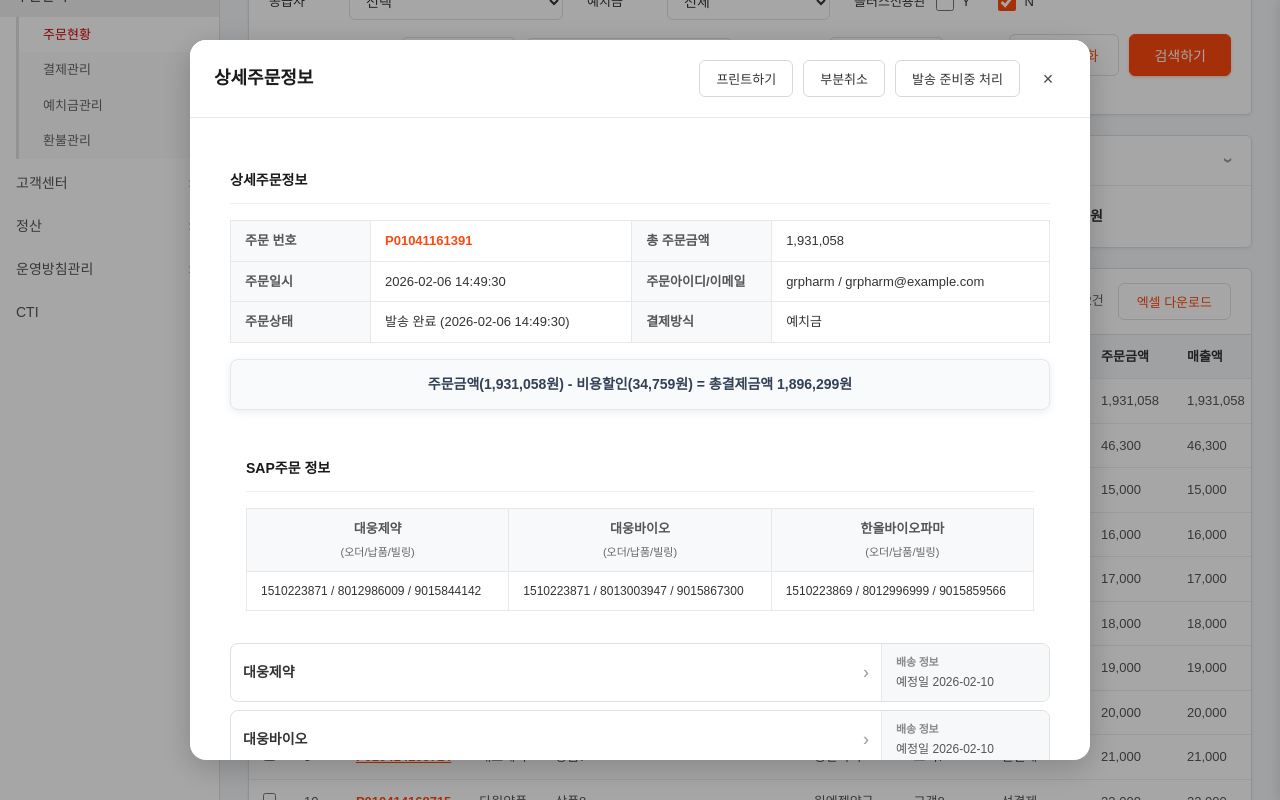
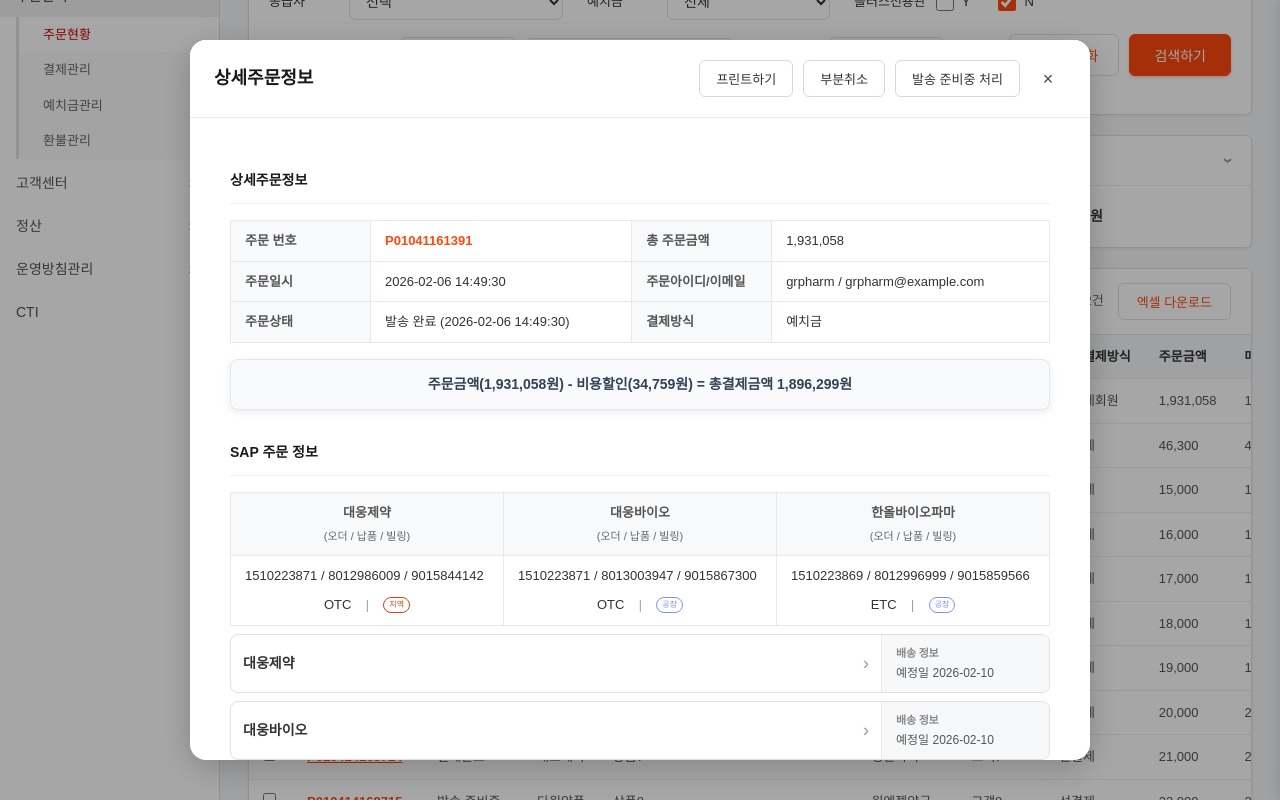
Before and after one commit to JOOMINSE0/Admin, a React (Vite) app: page /order/status in a window 1280 px wide. Both pictures are taken after a click on the button "P01041161391". Shown: the part 430-1230 px from the top of the page. Built offline with nearby package versions, Linux system fonts and the light colour scheme.

Commit message:
feat: SAP 주문 정보 구조 수정

```diff
--- a/src/components/OrderDetailModal.module.css
+++ b/src/components/OrderDetailModal.module.css
@@ -516,7 +516,54 @@
   color: #666;
 }
 
+.sapOrderNoCellWrap {
+  display: flex;
+  flex-direction: column;
+  align-items: flex-start;
+  gap: 6px;
+  width: 100%;
+}
+
+.sapOrderNoCellLeft {
+  display: flex;
+  flex-direction: column;
+  gap: 2px;
+  line-height: 1.4;
+  font-size: 13px;
+  white-space: nowrap;
+}
+
+.sapOrderNoCellRight {
+  display: flex;
+  align-items: center;
+  justify-content: center;
+  gap: 10px;
+  flex-shrink: 0;
+  min-width: 4em;
+  white-space: nowrap;
+  width: 100%;
+}
+
+.sapOrderNoCategory {
+  font-size: 13px;
+  font-weight: 500;
+  color: #333;
+  white-space: nowrap;
+}
+
+.sapOrderNoCellSep {
+  color: #999;
+  font-size: 12px;
+  text-align: center;
+  flex-shrink: 0;
+  width: 1em;
+}
+
 .sapOrderNoValues {
+  display: flex;
+  flex-direction: column;
+  align-items: flex-start;
+  gap: 6px;
   line-height: 1.5;
 }
 
@@ -681,15 +728,15 @@
 .supplierCellInner {
   display: flex;
   flex-direction: column;
-  align-items: flex-start;
+  align-items: center;
   gap: 6px;
 }
 
 .shipmentPillFactory,
 .shipmentPillRegion {
   display: inline-block;
-  padding: 4px 10px;
-  font-size: 12px;
+  padding: 2px 5px;
+  font-size: 8px;
   font-weight: 500;
   line-height: 1.3;
   border-radius: 999px;
@@ -732,6 +779,11 @@
   margin-bottom: 16px;
 }
 
+/* SAP 주문 정보: 상세주문정보 sectionBody 안에 있어 상세 주문 정보 테이블과 동일 가로 폭 */
+.sapOrderSection {
+  margin-top: 16px;
+}
+
 .customerTable {
   width: 100%;
   border-collapse: collapse;
@@ -764,10 +816,12 @@
   padding: 8px 0;
 }
 
-.memoDesc {
-  font-size: 12px;
-  color: #666;
-  margin-bottom: 12px;
+.memoTitleHint {
+  margin-left: 10px;
+  font-size: 11px;
+  font-weight: 400;
+  color: #999;
+  line-height: 1.4;
 }
 
 .memoList {
--- a/src/components/OrderDetailModal.tsx
+++ b/src/components/OrderDetailModal.tsx
@@ -22,6 +22,12 @@ function parseSapOrderNo(raw: string): { order: string; delivery: string; billin
   }
 }
 
+/** SAP 라인 앞부분에서 OTC/ETC 추출 (예: "OTC(제): ..." → "OTC", "ETC(바): ..." → "ETC") */
+function parseSapCategoryFromLine(line: string): 'OTC' | 'ETC' | null {
+  const m = line.trim().match(/^(OTC|ETC)/i)
+  return m ? (m[1].toUpperCase() as 'OTC' | 'ETC') : null
+}
+
 /** 상품 텍스트(상품명/규격 등)에서 [제약 공장 출하(택배)] / [지역 창고 출하(도매 위탁)] 파싱해 출하구분 반환 */
 function getShipmentTypeFromProductText(productSpec: string | undefined): '제약공장 출하' | '지역공장 출하' | '' {
   if (!productSpec || !productSpec.trim()) return ''
@@ -36,6 +42,10 @@ export type OrderDetailData = {
   sapOrderNo: string
   /** 제약사별 SAP주문번호 (키: 공급사명, 값: 해당 SAP번호) */
   sapOrderNoBySupplier?: Record<string, string>
+  /** SAP 공급사별 출하구분 배지 (지역/공장) */
+  sapShipmentTypeBySupplier?: Record<string, '지역' | '공장'>
+  /** SAP 공급사별 구분 (OTC/ETC). 오른쪽에 표시 */
+  sapCategoryBySupplier?: Record<string, 'OTC' | 'ETC'>
   orderDateTime: string
   orderStatus: string
   orderStatusDate: string
@@ -417,9 +427,9 @@ export default function OrderDetailModal({ detail, onClose, currentUserName = '
               const hasSap = sapSuppliers.length > 0
               if (!hasSap) return null
               return (
-                <div className={styles.contentSection}>
+                <div className={styles.sapOrderSection}>
                   <div className={styles.sectionTitleBar}>
-                    <span className={styles.sectionTitle}>SAP주문 정보</span>
+                    <span className={styles.sectionTitle}>SAP 주문 정보</span>
                   </div>
                   <div className={styles.sectionBody}>
                     <table className={`${styles.sapOrderNoInnerTable} ${styles.sapOrderNoEqualCols}`}>
@@ -433,7 +443,7 @@ export default function OrderDetailModal({ detail, onClose, currentUserName = '
                           {sapSuppliers.map((name) => (
                             <th key={name} className={styles.sapOrderNoThCompany}>
                               <div>{name}</div>
-                              <div className={styles.sapOrderNoThLabel}>(오더/납품/빌링)</div>
+                              <div className={styles.sapOrderNoThLabel}>(오더 / 납품 / 빌링)</div>
                             </th>
                           ))}
                         </tr>
@@ -443,15 +453,34 @@ export default function OrderDetailModal({ detail, onClose, currentUserName = '
                           {sapSuppliers.map((name) => {
                             const raw = bySupplier?.[name] ?? singleFallback ?? ''
                             if (!raw || !raw.trim()) return <td key={name} className={styles.sapOrderNoTd}>-</td>
+                            const badgeType = detail.sapShipmentTypeBySupplier?.[name]
                             const lines = raw.split(/\r?\n/).map((l) => l.trim()).filter(Boolean)
                             return (
                               <td key={name} className={styles.sapOrderNoTd}>
                                 {lines.map((line, i) => {
                                   const parsed = parseSapOrderNo(line)
                                   const hasData = parsed.order !== '-' || parsed.delivery !== '-' || parsed.billing !== '-'
+                                  const category = detail.sapCategoryBySupplier?.[name] ?? parseSapCategoryFromLine(line)
                                   return hasData ? (
-                                    <div key={i} className={styles.sapOrderNoValues}>
-                                      {parsed.order} / {parsed.delivery} / {parsed.billing}
+                                    <div key={i} className={styles.sapOrderNoCellWrap}>
+                                      <div className={styles.sapOrderNoCellLeft}>
+                                        {parsed.order} / {parsed.delivery} / {parsed.billing}
+                                      </div>
+                                      {(category != null || badgeType != null) && (
+                                        <div className={styles.sapOrderNoCellRight}>
+                                          {category != null && <span className={styles.sapOrderNoCategory}>{category}</span>}
+                                          {category != null && badgeType != null && <span className={styles.sapOrderNoCellSep}>|</span>}
+                                          {badgeType != null && (
+                                            <span
+                                              className={
+                                                badgeType === '지역' ? styles.shipmentPillRegion : styles.shipmentPillFactory
+                                              }
+                                            >
+                                              {badgeType}
+                                            </span>
+                                          )}
+                                        </div>
+                                      )}
                                     </div>
                                   ) : (
                                     <div key={i} className={styles.sapOrderNoLine}>{line}</div>
@@ -625,9 +654,9 @@ export default function OrderDetailModal({ detail, onClose, currentUserName = '
           <div className={styles.contentSection}>
             <div className={styles.sectionTitleBar}>
               <span className={styles.sectionTitle}>관리자 메모</span>
+              <span className={styles.memoTitleHint}>운영팀과 소통을 위한 메모입니다.</span>
             </div>
             <div className={styles.sectionBody}>
-              <p className={styles.memoDesc}>운영팀과 소통을 위한 메모입니다. 작성한 메모만 수정·삭제할 수 있습니다.</p>
               <ul className={styles.memoList}>
                 {memos.map((memo) => (
                   <li key={memo.id} className={styles.memoItem}>
--- a/src/pages/OrderPage.module.css
+++ b/src/pages/OrderPage.module.css
@@ -504,8 +504,79 @@
 
 .table {
   width: 100%;
+  min-width: 900px;
   border-collapse: collapse;
   font-size: 13px;
+}
+
+/* 고정 컬럼: 체크박스, 주문번호, 주문상태 (가로 스크롤 시 고정) */
+.colSticky1 {
+  position: sticky;
+  left: 0;
+  z-index: 2;
+  background: #f5f7fa;
+  box-shadow: 4px 0 4px -2px rgba(0, 0, 0, 0.06);
+  min-width: 44px;
+  width: 44px;
+  box-sizing: border-box;
+}
+
+.table tbody .colSticky1 {
+  background: #fff;
+}
+
+.table tbody tr:hover .colSticky1 {
+  background: #f8f9fb;
+}
+
+.table tbody tr.rowHighlight .colSticky1 {
+  background: #ffebe5;
+}
+
+.colSticky2 {
+  position: sticky;
+  left: 44px;
+  z-index: 2;
+  background: #f5f7fa;
+  box-shadow: 4px 0 4px -2px rgba(0, 0, 0, 0.06);
+  min-width: 130px;
+  width: 130px;
+  box-sizing: border-box;
+}
+
+.table tbody .colSticky2 {
+  background: #fff;
+}
+
+.table tbody tr:hover .colSticky2 {
+  background: #f8f9fb;
+}
+
+.table tbody tr.rowHighlight .colSticky2 {
+  background: #ffebe5;
+}
+
+.colSticky3 {
+  position: sticky;
+  left: 174px;
+  z-index: 2;
+  background: #f5f7fa;
+  box-shadow: 4px 0 4px -2px rgba(0, 0, 0, 0.06);
+  min-width: 100px;
+  width: 100px;
+  box-sizing: border-box;
+}
+
+.table tbody .colSticky3 {
+  background: #fff;
+}
+
+.table tbody tr:hover .colSticky3 {
+  background: #f8f9fb;
+}
+
+.table tbody tr.rowHighlight .colSticky3 {
+  background: #ffebe5;
 }
 
 .table input[type="checkbox"] {
--- a/src/pages/OrderStatus.tsx
+++ b/src/pages/OrderStatus.tsx
@@ -225,10 +225,22 @@ function getOrderDetail(row: OrderRow): OrderDetailData {
       대웅바이오: sapLines[1],
       한올바이오파마: sapLines[2],
     }
+    const sapShipmentTypeBySupplier: Record<string, '지역' | '공장'> = {
+      대웅제약: '지역',
+      대웅바이오: '공장',
+      한올바이오파마: '공장',
+    }
+    const sapCategoryBySupplier: Record<string, 'OTC' | 'ETC'> = {
+      대웅제약: 'OTC',
+      대웅바이오: 'OTC',
+      한올바이오파마: 'ETC',
+    }
     return {
       orderNo: 'P01041161391',
       sapOrderNo: sapLines.join('\n'),
       sapOrderNoBySupplier,
+      sapShipmentTypeBySupplier,
+      sapCategoryBySupplier,
       orderDateTime: '2026-02-06 14:49:30',
       orderStatus: '발송 완료',
       orderStatusDate: '2026-02-06 14:49:30',
@@ -339,14 +351,13 @@ function getOrderDetail(row: OrderRow): OrderDetailData {
 }
 
 const EXCEL_HEADERS = [
-  '번호', '주문번호', '공급처', '상품명', '약국명', '고객명', '회원결제방식',
+  '주문번호', '공급처', '상품명', '약국명', '고객명', '회원결제방식',
   '주문금액', '매출액', '공급가액', '부가세', '결제금액', '최종결제금액',
   '결제방식', '주문일시', '주문상태', '메모', '회원ID',
 ]
 
 function downloadOrderExcel(orders: OrderRow[]) {
-  const rows = orders.map((row, idx) => [
-    idx + 1,
+  const rows = orders.map((row) => [
     row.orderNo,
     row.supplier,
     row.productName,
@@ -823,7 +834,7 @@ export default function OrderStatus() {
           <table className={styles.table}>
             <thead>
               <tr>
-                <th>
+                <th className={styles.colSticky1}>
                   <input
                     type="checkbox"
                     checked={allFilteredSelected}
@@ -833,8 +844,8 @@ export default function OrderStatus() {
                     onChange={toggleSelectAll}
                   />
                 </th>
-                <th>번호</th>
-                <th>주문번호</th>
+                <th className={styles.colSticky2}>주문번호</th>
+                <th className={styles.colSticky3}>주문상태</th>
                 <th>공급처</th>
                 <th>상품명</th>
                 <th>약국명</th>
@@ -848,7 +859,6 @@ export default function OrderStatus() {
                 <th>최종결제금액</th>
                 <th>결제방식</th>
                 <th>주문일시</th>
-                <th>주문상태</th>
                 <th>메모</th>
                 <th>회원ID</th>
               </tr>
@@ -856,15 +866,14 @@ export default function OrderStatus() {
             <tbody>
               {paginatedOrders.map((row, idx) => (
                 <tr key={row.id} className={idx === 0 ? styles.rowHighlight : ''}>
-                  <td>
+                  <td className={styles.colSticky1}>
                     <input
                       type="checkbox"
                       checked={selectedIds.has(row.id)}
                       onChange={() => toggleSelectOne(row.id)}
                     />
                   </td>
-                  <td>{(safePage - 1) * PAGE_SIZE + idx + 1}</td>
-                  <td>
+                  <td className={styles.colSticky2}>
                     <button
                       type="button"
                       className={styles.orderNoLink}
@@ -873,6 +882,7 @@ export default function OrderStatus() {
                       {row.orderNo}
                     </button>
                   </td>
+                  <td className={styles.colSticky3}>{row.orderStatus}</td>
                   <td>{row.supplier}</td>
                   <td>{row.productName}</td>
                   <td>{row.pharmacyName}</td>
@@ -886,7 +896,6 @@ export default function OrderStatus() {
                   <td>{row.finalAmount.toLocaleString()}</td>
                   <td>{row.paymentMethod}</td>
                   <td>{row.orderDateTime}</td>
-                  <td>{row.orderStatus}</td>
                   <td>{row.memo}</td>
                   <td>{row.memberId}</td>
                 </tr>
```
Also changed, not shown: 3 other files (tests, documents, lock files or other folders). Lines whose indentation alone changed are shown as unchanged.
